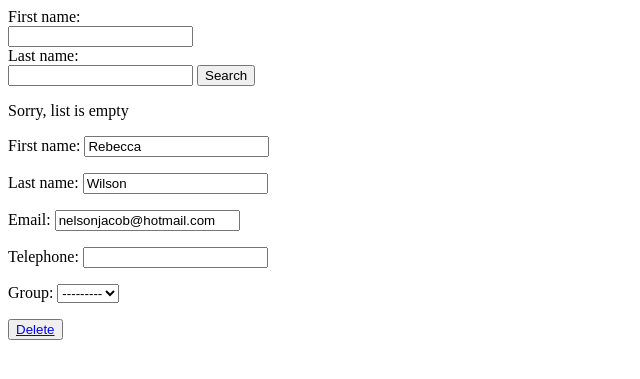
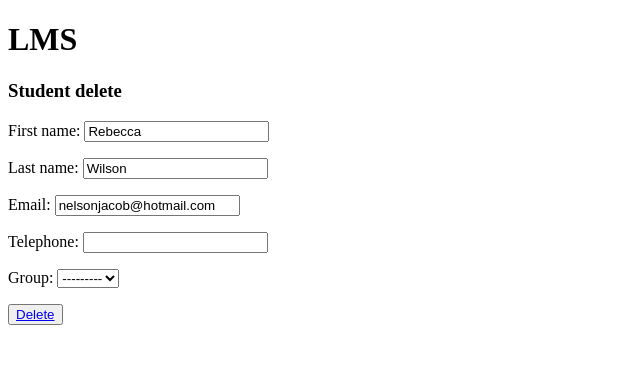
Before and after one commit to sergoyats/lms, a Django app: page /students/delete/1 in a window 1280 px wide. Shown: the top 379 px of the page, without its empty margins (0-640 px from the left). Run offline with Django 3.2, Linux system fonts and the light colour scheme; data comes from the database, SQL or seed files in the repository; data that the repository does not hold is empty; parts of the project's set-up code (start-up, migrations or seed data) failed here and were passed over.

Commit message:
deleted irrelevant content

```diff
--- a/src/student/templates/students_delete.html
+++ b/src/student/templates/students_delete.html
@@ -1,21 +1,7 @@
+{% extends 'base.html' %}
+
 {% block content %}
 
-    <form>
-      <label for="first_name">First name:</label><br>
-      <input type="text" id="first_name" name="first_name"><br>
-      <label for="last_name">Last name:</label><br>
-      <input type="text" id="last_name" name="last_name">
-      <button type="submit">Search</button>
-    </form>
-
-    {% for student in students_list %}
-        {{ student.id }}
-        <a href="/students/edit/{{ student.id }}">{{ student.first_name }} {{ student.last_name }}</a>
-        {{ student.email }}
-        <br>
-    {% empty %}
-        <p>Sorry, list is empty</p>
-    {% endfor %}
     <form method="post">
         {% csrf_token %}
         {{ form.as_p }}
```
